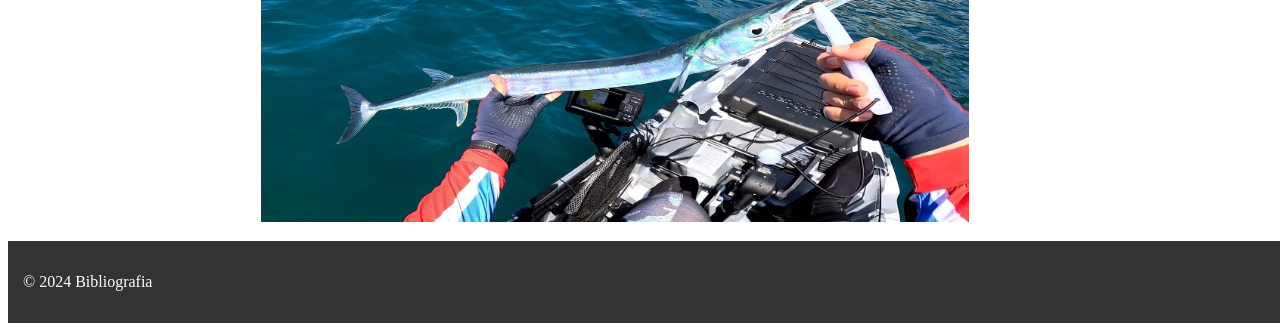
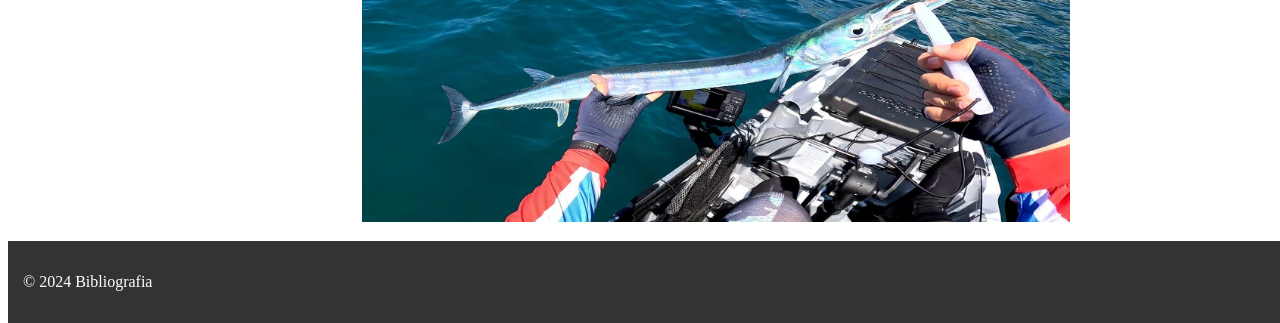
Before and after one commit to Eduardogsiglesias/eiglesias, a plain HTML site: page index.html in a window 1280 px wide. Shown: the part 477-800 px from the top of the page. Drawn offline with Linux system fonts and the light colour scheme.

Commit message:
Add files via upload

```diff
--- a/styles.css
+++ b/styles.css
@@ -97,3 +97,8 @@ input[type="submit"] {
 input[type="submit"]:hover {
     background-color: #45a049;
 }
+
+.centro {
+    float: right;
+    margin-right: 20%;
+}
```
